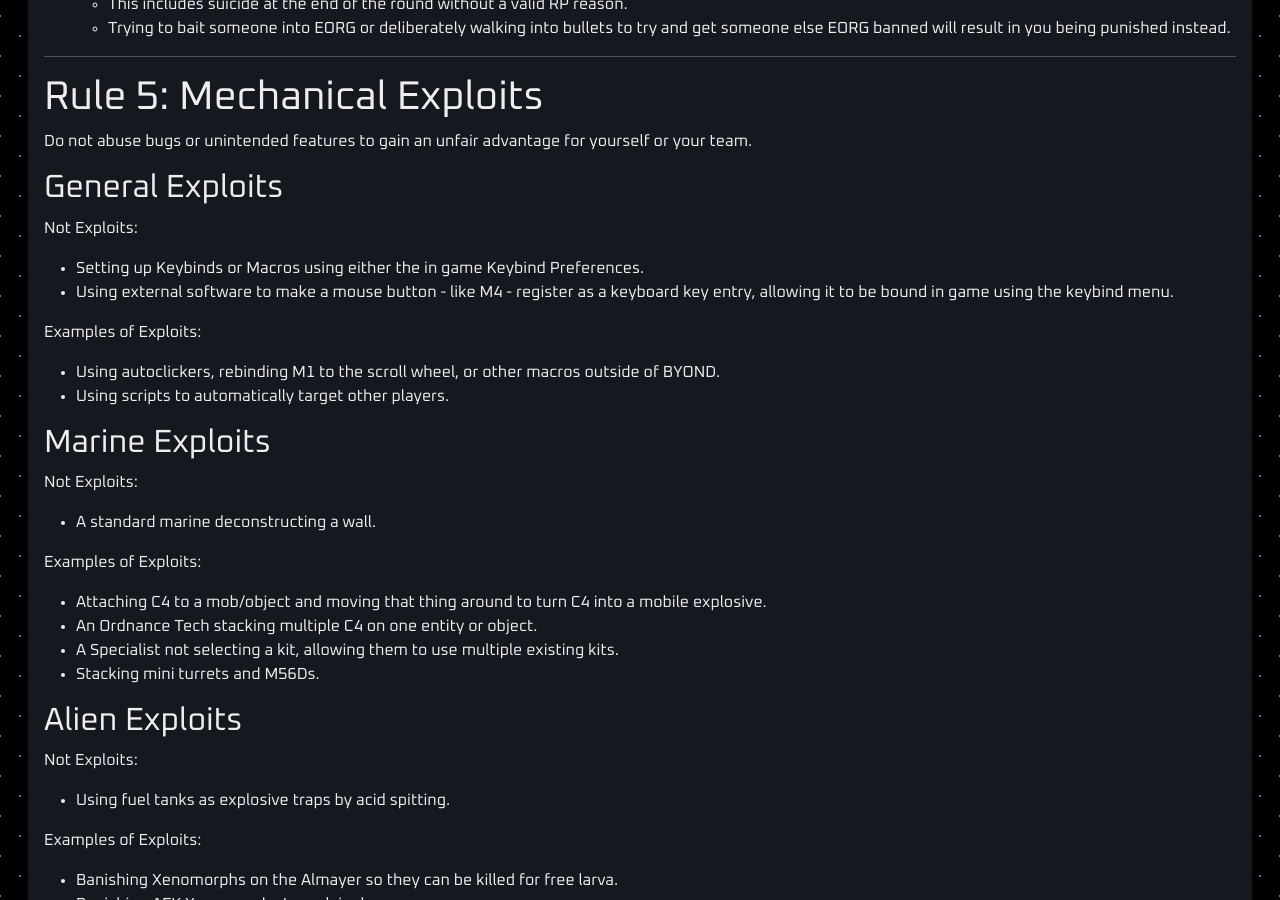
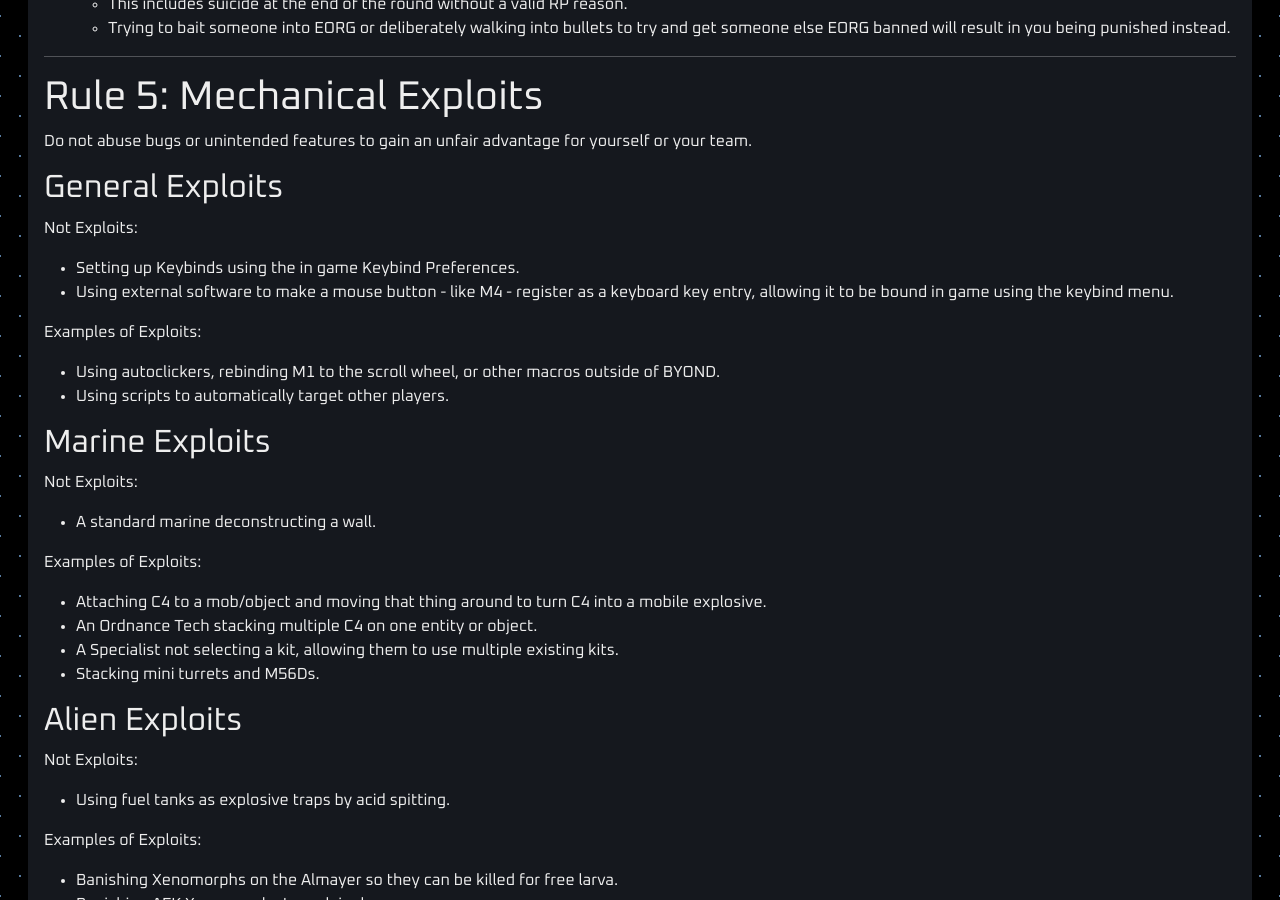
Before and after one commit to cmss13-devs/web, a Jekyll site: the page built from rules.md, in a window 1280 px wide and 900 px high, scrolled down 7104 px. Built offline with Jekyll 4.4.1, drawn with Linux system fonts in a browser that asks for light colours.

Commit message:
Apply suggestion from @BeagleGaming1
Co-authored-by: BeagleGaming1 <56142455+BeagleGaming1@users.noreply.github.com>

```diff
--- a/rules.md
+++ b/rules.md
@@ -270,7 +270,7 @@
 ## General Exploits
 
 Not Exploits:
-- Setting up Keybinds or Macros using either the in game Keybind Preferences.
+- Setting up Keybinds using the in game Keybind Preferences.
 - Using external software to make a mouse button - like M4 - register as a keyboard key entry, allowing it to be bound in game using the keybind menu.
 
 Examples of Exploits:
```
